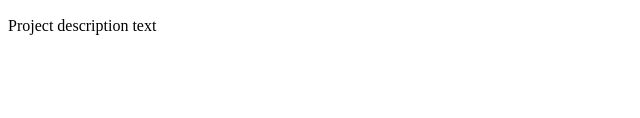
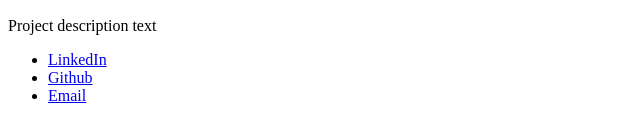
Before and after one commit to spoofhopper/spoofhopper.github.io, a plain HTML site: page index.html in a window 1280 px wide. Shown: the part 1522-1640 px from the top of the page, without its empty margins (0-640 px from the left). Before the commit the page ends 1573 px from the top, so only its background shows below. Drawn offline with Linux system fonts and the light colour scheme.

Commit message:
added footer with nav list and links

```diff
--- a/index.html
+++ b/index.html
@@ -29,5 +29,13 @@
         <h2>Project Name</h2>
         <p>Project description text</p>
       </div>
+    </main>
+    <footer>
+      <ul>
+        <li> <a href="https://www.linkedin.com/in/hollandmorgan/">LinkedIn</a> </li>
+        <li> <a href="https://github.com/spoofhopper">Github</a> </li>
+        <li> <a href="mailto:morgan.holland@gmail.com">Email</a> </li>
+      </ul>
+    </footer>
   </body>
 </html>
```
